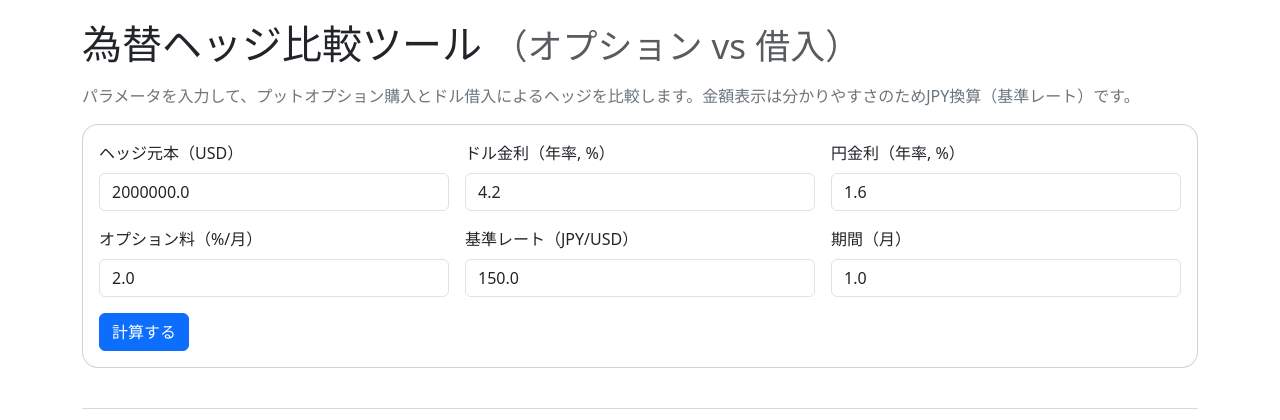
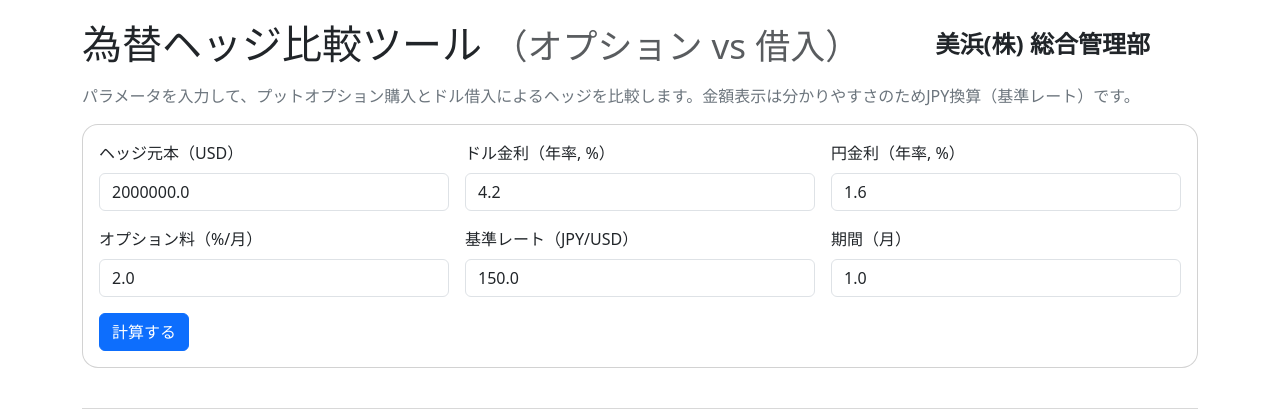
Before and after one commit to melbo2022/option-borrow, a Flask app: page / in a window 1280 px wide. Shown: the top 420 px of the page. Run offline with Flask 3, Linux system fonts and the light colour scheme.

Commit message:
add やり直し

```diff
--- a/templates/index.html
+++ b/templates/index.html
@@ -16,7 +16,11 @@
 </head>
 <body>
 <div class="container">
-  <h1 class="mb-3">為替ヘッジ比較ツール <small class="text-muted">（オプション vs 借入）</small></h1>
+ <h1 class="mb-3 d-flex align-items-center">
+  <span>為替ヘッジ比較ツール <small class="text-muted">（オプション vs 借入）</small></span>
+  <span class="ms-auto me-5 text-dark fw-bold fs-4">美浜(株) 総合管理部</span>
+</h1>
+
   <p class="text-secondary">パラメータを入力して、プットオプション購入とドル借入によるヘッジを比較します。金額表示は分かりやすさのためJPY換算（基準レート）です。</p>
 
   <div class="card p-3 mb-4">
```
